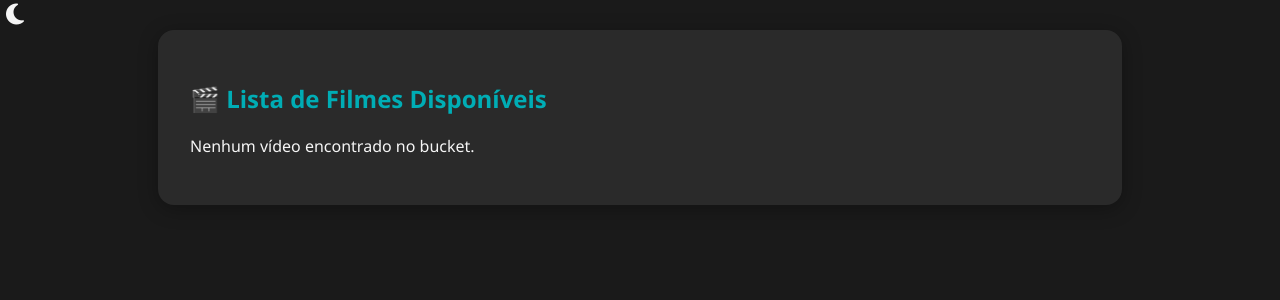
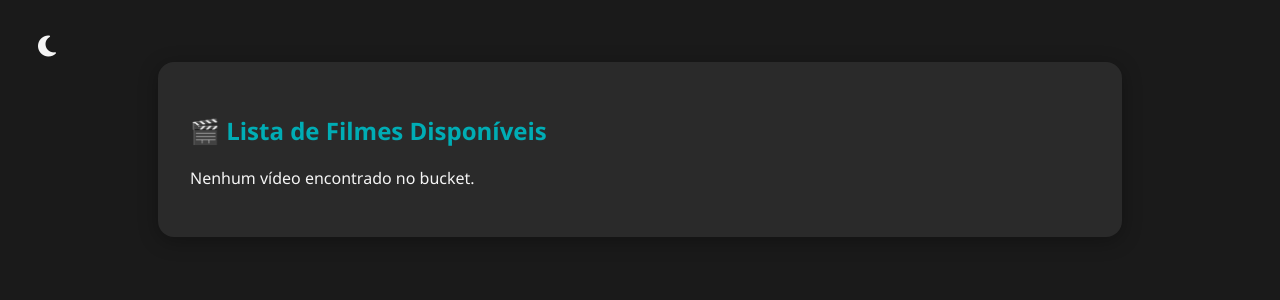
Before and after one commit to fbc165/personal-website, a Django app: page /streaming/ in a window 1280 px wide. Shown: the top 300 px of the page. Run offline with Django 5.2, Linux system fonts and the light colour scheme; data that the repository does not hold is empty.

Commit message:
fix: adiciona padding no corpo da página

```diff
--- a/resume/templates/base.html
+++ b/resume/templates/base.html
@@ -29,7 +29,7 @@
             background: var(--bg-color);
             color: var(--text-color);
             margin: 0;
-            padding: 0;
+            padding: 2rem;
             transition: background 0.3s, color 0.3s;
         }
 
```
